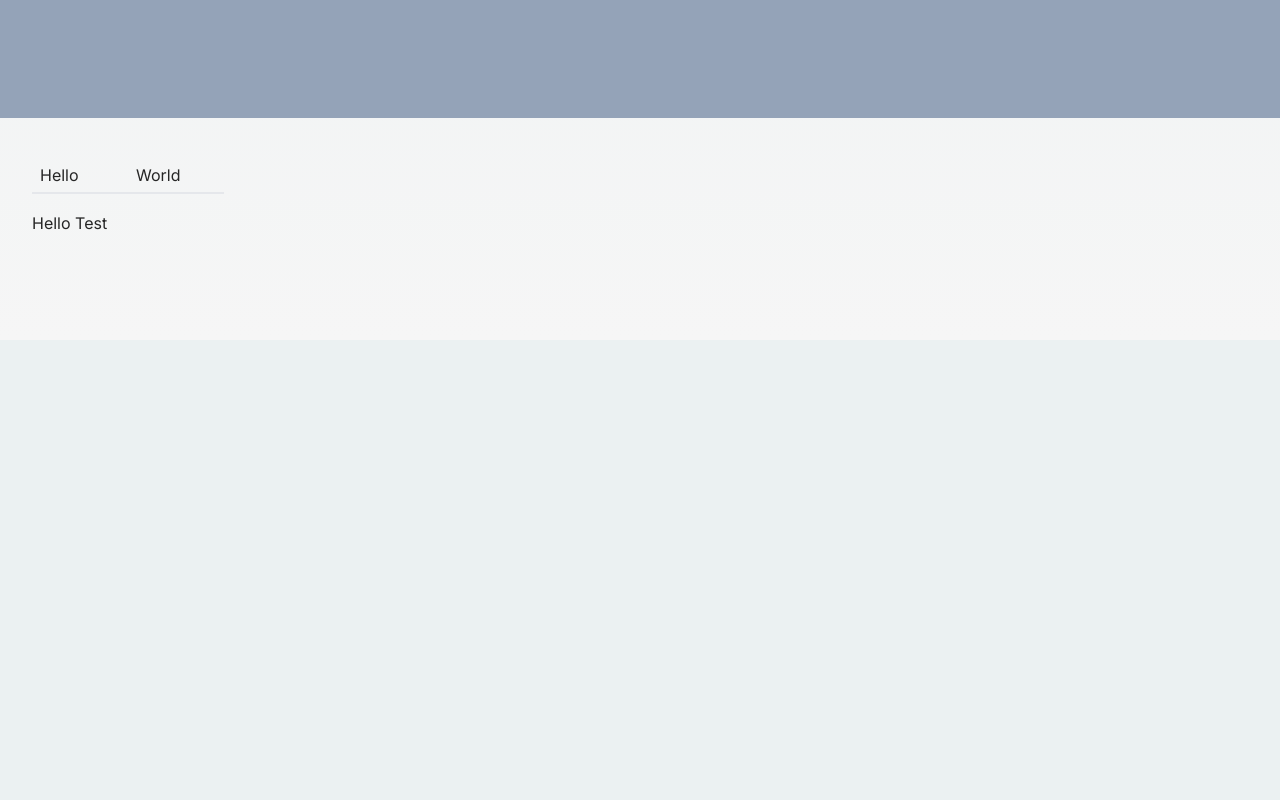
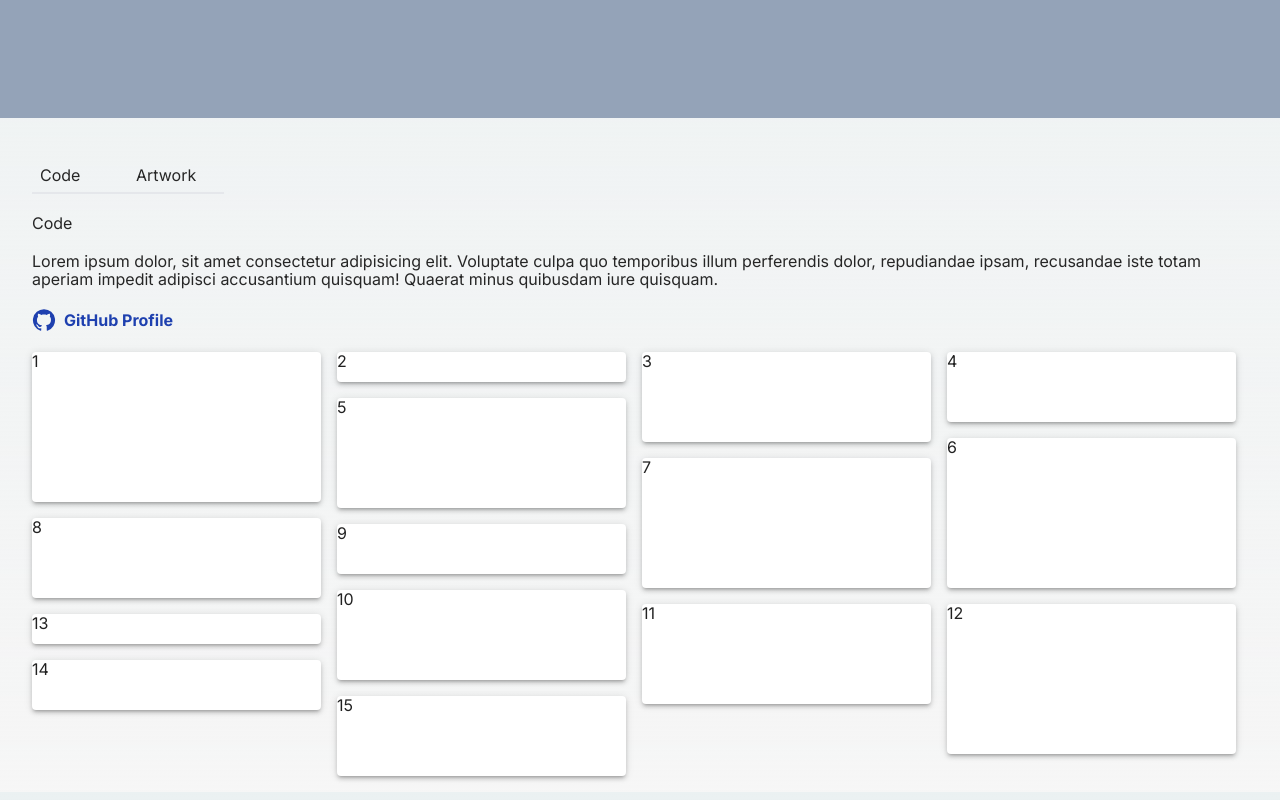
Before and after one commit to nateplusplus/natehub, a Next.js app: page / in a window 1280 px wide. Shown: the part 460-1260 px from the top of the page. Before the commit the page ends 800 px from the top, so only its background shows below. Built offline with nearby package versions, Linux system fonts and the light colour scheme.

Commit message:
use next routing and layouts for tabs

```diff
--- a/package.json
+++ b/package.json
@@ -9,7 +9,12 @@
     "lint": "next lint"
   },
   "dependencies": {
+    "@emotion/react": "^11.11.1",
+    "@emotion/styled": "^11.11.0",
     "@fontsource/roboto": "^5.0.2",
+    "@mui/icons-material": "^5.11.16",
+    "@mui/lab": "^5.0.0-alpha.133",
+    "@mui/material": "^5.13.4",
     "@types/node": "20.2.5",
     "@types/react": "18.2.7",
     "@types/react-dom": "18.2.4",
--- /dev/null
+++ b/src/app/artwork/page.tsx
@@ -0,0 +1,12 @@
+'use client'
+
+import React from 'react';
+
+export default function Artwork() {
+  return (
+    <div>
+      <p>Art</p>
+      <p>Lorem ipsum dolor sit amet consectetur, adipisicing elit. Voluptas dolorem magni, libero adipisci nihil soluta facere tenetur commodi tempore repellendus dicta, nostrum distinctio eum? Nesciunt deserunt unde ad veniam perspiciatis.</p>
+    </div>
+  )
+}
--- a/src/app/globals.css
+++ b/src/app/globals.css
@@ -27,3 +27,19 @@ body {
   min-height: 100vh;
   font: 100%/1.125 Helvetica, serif;
 }
+
+p {
+  @apply mb-5;
+}
+
+p a {
+  @apply text-blue-800;
+  @apply font-bold
+}
+
+p a:hover,
+p a:focus,
+p a:active {
+  @apply text-blue-900;
+  @apply underline;
+}
--- a/src/app/layout.tsx
+++ b/src/app/layout.tsx
@@ -5,14 +5,15 @@ import '@fontsource/roboto/400.css';
 import '@fontsource/roboto/500.css';
 import '@fontsource/roboto/700.css';
 
-import { Inter } from 'next/font/google'
+import { Inter } from 'next/font/google';
+import Link from 'next/link'
 
-const inter = Inter({ subsets: ['latin'] })
+const inter = Inter({ subsets: ['latin'] });
 
 export const metadata = {
   title: 'NateHub',
   description: 'Portfolio website of a Software Engineer and watercolor painter based in Austin, TX.',
-}
+};
 
 export default function RootLayout({
   children,
@@ -22,7 +23,26 @@ export default function RootLayout({
   return (
     <html lang="en">
       <body className={inter.className}>
-        {children}
+        <header>
+          <div className='pt-8'>
+            <div className='px-8'>
+              <span className='text-2xl font-bold'>Hello, It's Me</span>
+              <h1 className="text-5xl font-black">Nathan Blair</h1>
+              <p className="text-base my-5">I'm a Web Developer & Artist<br /> based in Austin, TX</p>
+              <p>
+                <a href="#">My story →</a>
+              </p>
+            </div>
+            <div className='h-80 bg-slate-400 my-10' />
+          </div>
+        </header>
+        <nav className='px-8 flex w-100 mb-5'>
+          <Link href="/" className="flex p-2 border-b-2" style={{ minWidth: '6rem' }}>Code</Link>
+          <Link href="/artwork" className="flex p-2 border-b-2" style={{ minWidth: '6rem' }}>Artwork</Link>
+        </nav>
+        <main className='px-8 w-100'>
+          {children}
+        </main>
       </body>
     </html>
   )
--- a/src/app/page.tsx
+++ b/src/app/page.tsx
@@ -1,47 +1,25 @@
 'use client'
 
-import React, {useState} from 'react';
-import Tabs from '@/components/Tabs';
-import Tab from '@/components/Tab';
-import TabPanel from '@/components/TabPanel';
+import React from 'react';
+import GitHubIcon from '@mui/icons-material/GitHub';
 
-export default function Home() {
-  const [ activeTabId, setActiveTabId ] = useState(0);
-  console.log(activeTabId);
+import TextIconButton from '@/components/TextIconButton';
+import MasonryGrid from '@/components/MasonryGrid';
 
-  function handleTabChange(tabId: number) {
-    console.log(tabId);
-  }
-
+export default function Code() {
   return (
-    <>
-      <header>
-        <div className='pt-8'>
-          <div className='px-8'>
-            <span className='text-2xl font-bold'>Hello, It's Me</span>
-            <h1 className="text-5xl font-black">Nathan Blair</h1>
-            <p className="text-base my-5">I'm a Web Developer & Artist<br /> based in Austin, TX</p>
-            <p>
-              <a href="#">My story →</a>
-            </p>
-          </div>
-          <div className='h-80 bg-slate-400 my-10' />
-        </div>
-      </header>
-      <main className='px-8'>
-        <Tabs onChange={handleTabChange}>
-          <Tab>Hello</Tab>
-          <Tab>World</Tab>
-        </Tabs>
-        <div>
-          <TabPanel tabId={0} activeId={activeTabId}>
-            <p>Hello Test</p>
-          </TabPanel>
-          <TabPanel tabId={1} activeId={activeTabId}>
-            <p>World Test</p>
-          </TabPanel>
-        </div>
-      </main>
-    </>
+    <div>
+      <p>Code</p>
+      <p>Lorem ipsum dolor, sit amet consectetur adipisicing elit. Voluptate culpa quo temporibus illum perferendis dolor, repudiandae ipsam, recusandae iste totam aperiam impedit adipisci accusantium quisquam! Quaerat minus quibusdam iure quisquam.</p>
+      <p>
+        <TextIconButton href="#">
+          <GitHubIcon className='mr-2' />
+          GitHub Profile
+        </TextIconButton>
+      </p>
+      <div className='flex md:block justify-center'>
+        <MasonryGrid />
+      </div>
+    </div>
   )
 }
--- /dev/null
+++ b/src/components/MasonryGrid.tsx
@@ -0,0 +1,56 @@
+import React from 'react';
+import Paper from '@mui/material/Paper';
+import Masonry from '@mui/lab/Masonry';
+import { Box } from '@mui/material';
+import { ThemeProvider, createTheme } from '@mui/material/styles';
+
+declare module '@mui/material/styles' {
+  interface BreakpointOverrides {
+    xs: true;
+    sm: true;
+    md: true;
+    lg: true;
+    xl: true;
+    xxl: true;
+  }
+}
+
+const theme = createTheme({
+  breakpoints: {
+    values: {
+      xs: 0,
+      sm: 640,
+      md: 768,
+      lg: 1024,
+      xl: 1280,
+      xxl: 1536,
+    },
+  },
+});
+
+const MasonryItem = ({height, children}: {height: number, children: number}) => {
+  return (
+    <Paper elevation={3} sx={{ height }}>
+      {children}
+    </Paper>
+  );
+}
+
+
+export default function MasonryGrid() {
+  const heights = [150, 30, 90, 70, 110, 150, 130, 80, 50, 90, 100, 150, 30, 50, 80];
+
+  return (
+    <ThemeProvider theme={theme}>
+      <Box sx={{ width: {xs: '370px', sm: '525px', md: '720px', lg: '970px', xl: '1220px', xxl: '1500px'} }}>
+        <Masonry columns={{xs: 2, sm: 3, lg: 4}} spacing={2}>
+          {heights.map((height, index) => (
+            <MasonryItem key={index} height={height}>
+              {index + 1}
+            </MasonryItem>
+          ))}
+        </Masonry>
+      </Box>
+    </ThemeProvider>
+  );
+}
--- a/src/components/Tab.tsx
+++ /dev/null
@@ -1,11 +0,0 @@
-import React, { ReactElement } from 'react';
-
-type TabProps = { children: string | ReactElement | ReactElement[] };
-
-export default function Tabs({ children }: TabProps ) {
-  return (
-    <div className="flex p-2 border-b-2" style={{ minWidth: '6rem' }}>
-        { children }
-    </div>
-  )
-}
--- a/src/components/TabPanel.tsx
+++ /dev/null
@@ -1,20 +0,0 @@
-import React, { ReactElement } from 'react';
-
-interface TabPanelProps {
-  activeId: number;
-  tabId: number;
-  children: ReactElement | ReactElement[];
-}
-
-export default function TabPanel({ tabId, activeId=0, children }: TabPanelProps ) {
-
-  function content() {
-    return (
-    <div className="w-100">
-        { children }
-    </div>
-    );
-  }
-
-  return (!tabId || tabId === activeId) ? content() : <></>;
-}
--- a/src/components/Tabs.tsx
+++ /dev/null
@@ -1,26 +0,0 @@
-import React, { ReactElement } from 'react';
-
-interface TabsProps {
-  onChange: (tabId: number) => void;
-  children: ReactElement[];
-}
-
-export default function Tabs({ onChange, children }: TabsProps) {
-
-  /**
-   * Generates unique ID for each tab, refreshes each day.
-   * @param i index
-   * @returns
-   */
-  function getKey(i:number): string {
-    const date = new Date();
-    const randomNumberString = (date.getFullYear() + date.getMonth() + date.getDay() * i).toString();
-    return btoa(randomNumberString);
-  }
-
-  return (
-    <div className="flex w-100 mb-5">
-        { children.map( (child, index) => React.cloneElement(child, { onChange, key: getKey(index) })) }
-    </div>
-  )
-}
--- /dev/null
+++ b/src/components/TextIconButton.tsx
@@ -0,0 +1,15 @@
+'use client'
+import React, { ReactElement } from 'react';
+
+interface TextIconButtonProps {
+  href: string;
+  children: (string | ReactElement)[];
+};
+
+export default function TextIconButton({ href, children }: TextIconButtonProps) {
+  return (
+    <a className="flex items-center" href={href}>
+      { children }
+    </a>
+  );
+}
```
Also changed, not shown: 1 other file (tests, documents, lock files or other folders).
